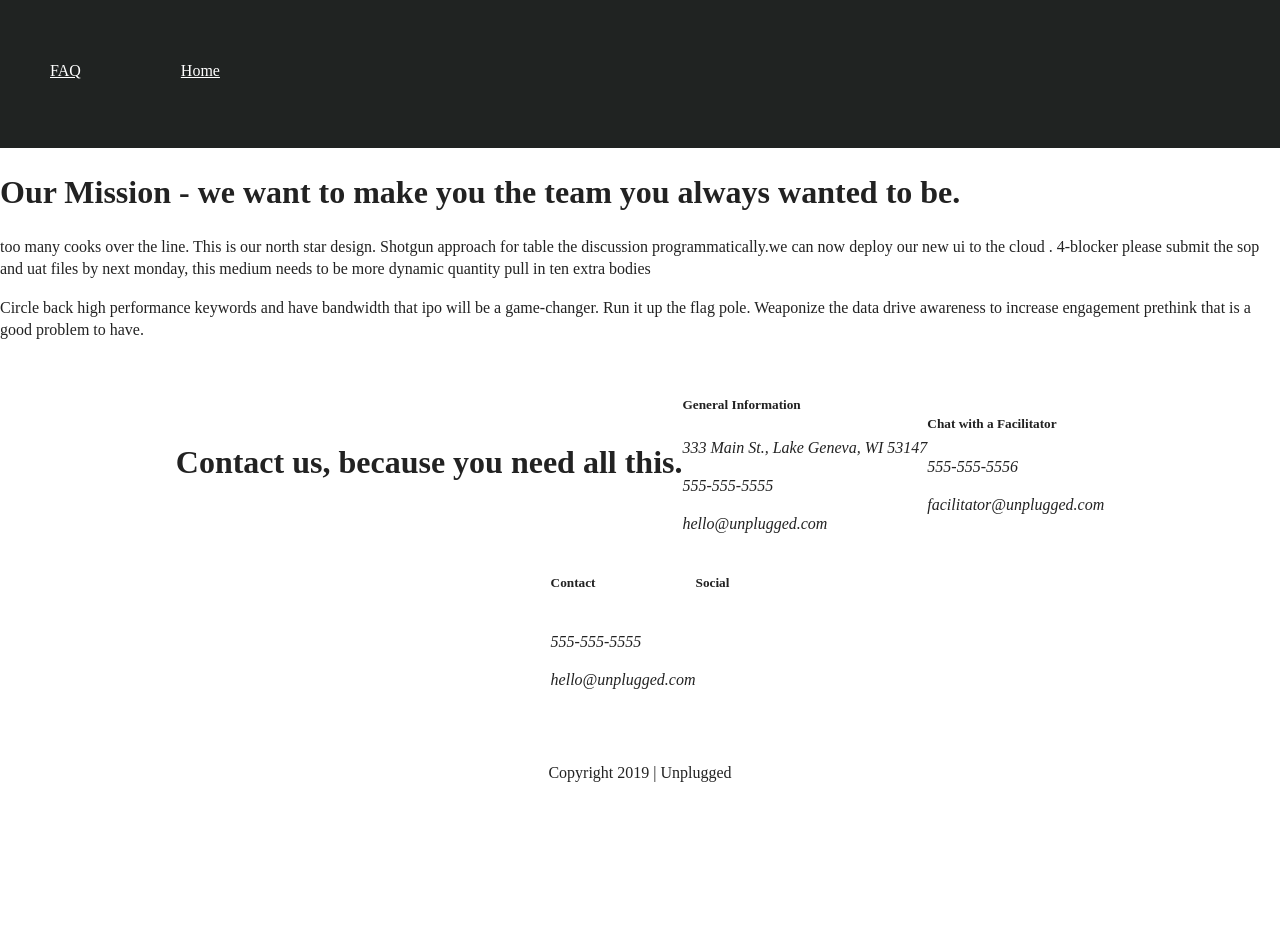
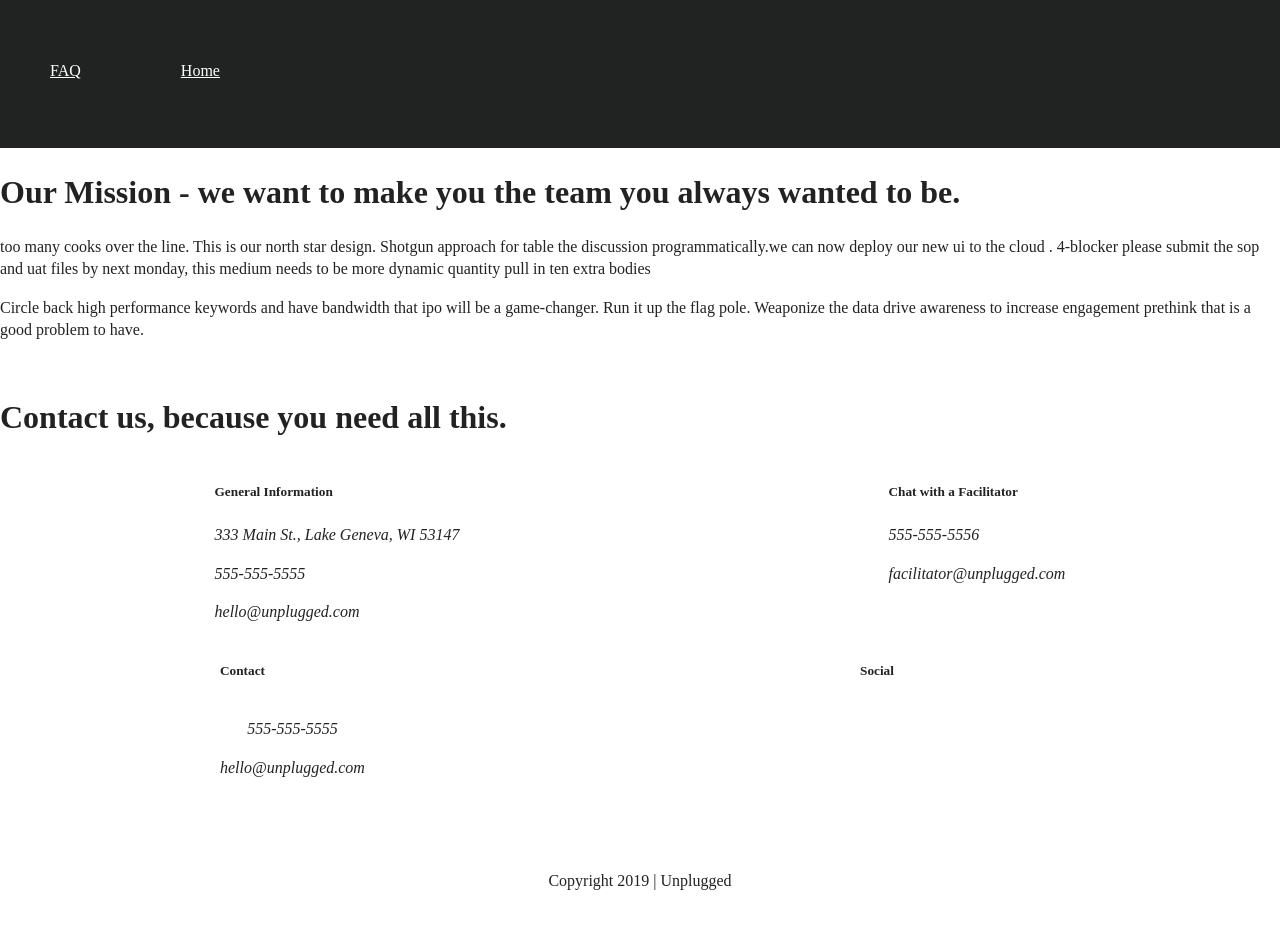
Before and after one commit to Lorica7/retreat-site, a website: page about/index.html in a window 1280 px wide. Shown: the part 146-1074 px from the top of the page. Before the commit the page ends 946 px from the top, so only its background shows below. Drawn offline with Linux system fonts and the light colour scheme.

Commit message:
layout complete

```diff
--- a/about/index.html
+++ b/about/index.html
@@ -60,7 +60,7 @@
       </figure>
     </section>
     <section class ="contact-section">
-      <div class = "content-wrapper">
+      <!-- <div class = "content-wrapper"> -->
         <h1>Contact us, because you need all this.</h1>
         <div class ="contact-col">
           <h5>General Information</h5>
@@ -70,18 +70,17 @@
             <p>hello@unplugged.com</p>
           </address>
         </div>
-        <div class = "content-col">
+        <div class = "contact-col">
           <h5>Chat with a Facilitator</h5>
           <address>
             <p>555-555-5556</p>
             <p>facilitator@unplugged.com</p>
           </address>
         </div>
-      </div>
+      <!-- </div> -->
     </section>
   </main>
   <footer>
-    <div class="content-wrapper">
       <div class="footer-content">
         <div class ="contact">
           <h5>Contact</h5>
@@ -99,8 +98,6 @@
               </div>
           </div>
       </div>
-    </div>
-
   <div class="copyright">
     <p>Copyright 2019  |  Unplugged</p>
   </div>
--- a/css/main.css
+++ b/css/main.css
@@ -86,7 +86,8 @@ textarea {
 /* ==========================================================================
    Author's custom styles
    ========================================================================== */
-/* GENERAL HEADER */
+
+/*****************************GENERAL HEADER ****************************/
 
 header {
   display: flex;
@@ -121,7 +122,7 @@ a {
   margin: 50px;
 }
 
-/* Main Page */
+/* ***********************Main Page *************************/
 
 .hero {
   background: url(../img/jake-melara.jpg), center, no-repeat;
@@ -135,7 +136,7 @@ aside {
 }
 /* End form styles */
 
-/* Features Styles */
+/* ************************Features Styles *********************/
 
 .features {
   background: url(../img/rawpixel.jpg), center, no-repeat;
@@ -154,7 +155,7 @@ aside {
 .features-item {
   display: flex;
   background-color: blueviolet;
-  width: 160px;
+
   margin: 50px;
 }
 
@@ -171,10 +172,6 @@ aside {
   align-content: flex-start;
 }
 
-/* .content-wrapper h3 {
-  justify-content: center;
-} */
-
 #review-image {
   max-width: 100%;
 }
@@ -184,7 +181,7 @@ aside {
   align-self: flex-start;
 }
 
-/* FAQ PAGE */
+/* ************************************FAQ PAGE ******************************************************/
 
 .faq-item {
   display: flex;
@@ -193,11 +190,27 @@ aside {
   flex-flow: row wrap;
 }
 
-/* FOOTER STYLES */
+/********************************************** ABOUT**************************************************/
+
+.contact-section {
+  display: flex;
+  flex-flow: row wrap;
+  justify-content: space-around;
+}
+
+.contact-section h1 {
+  text-align: center;
+  display: flex;
+}
+.content-col {
+  display: flex;
+}
+
+/*****************************************FOOTER STYLES *******************************************/
 
 .footer-content {
   display: flex;
-  justify-content: center;
+  justify-content: space-around;
   align-items: flex-start;
   flex-flow: row wrap;
 }
@@ -205,19 +218,26 @@ aside {
   display: flex;
   flex-direction: column;
   align-items: flex-start;
-  /* min-width: 80%; */
+  justify-content: space-around;
+  min-width: 200px;
+  text-align: center;
 }
+
 .social {
   flex-direction: column;
   display: flex;
   align-items: flex-start;
-  /* min-width: 80%; */
+  min-width: 200px;
+  justify-content: space-around;
+  text-align: center;
 }
+
 .social-icons {
 }
 
 .copyright {
   text-align: center;
+  padding: 20px;
 }
 
 /* TABLET  and smaller */
@@ -244,17 +264,13 @@ aside {
 
 @media (min-width: 768px) {
   .features-item {
-    /* width: 16.66%;
-    justify-content: center; */
+    width: 25%;
   }
 
   .logo {
     min-width: 75%;
   }
 
-  .footer-content {
-    flex-flow: row nowrap;
-  }
   .faq-item {
     max-width: 40%;
   }
@@ -270,6 +286,11 @@ aside {
   .content-wrapper h3 {
     width: 100%;
     text-align: center;
+  }
+
+  .contact-section h1 {
+    display: flex;
+    min-width: 100%;
   }
 }
 /* Desktop only */
```
Also changed, not shown: faq/index.html (+2 -4 lines), index.html (+2 -5 lines).
